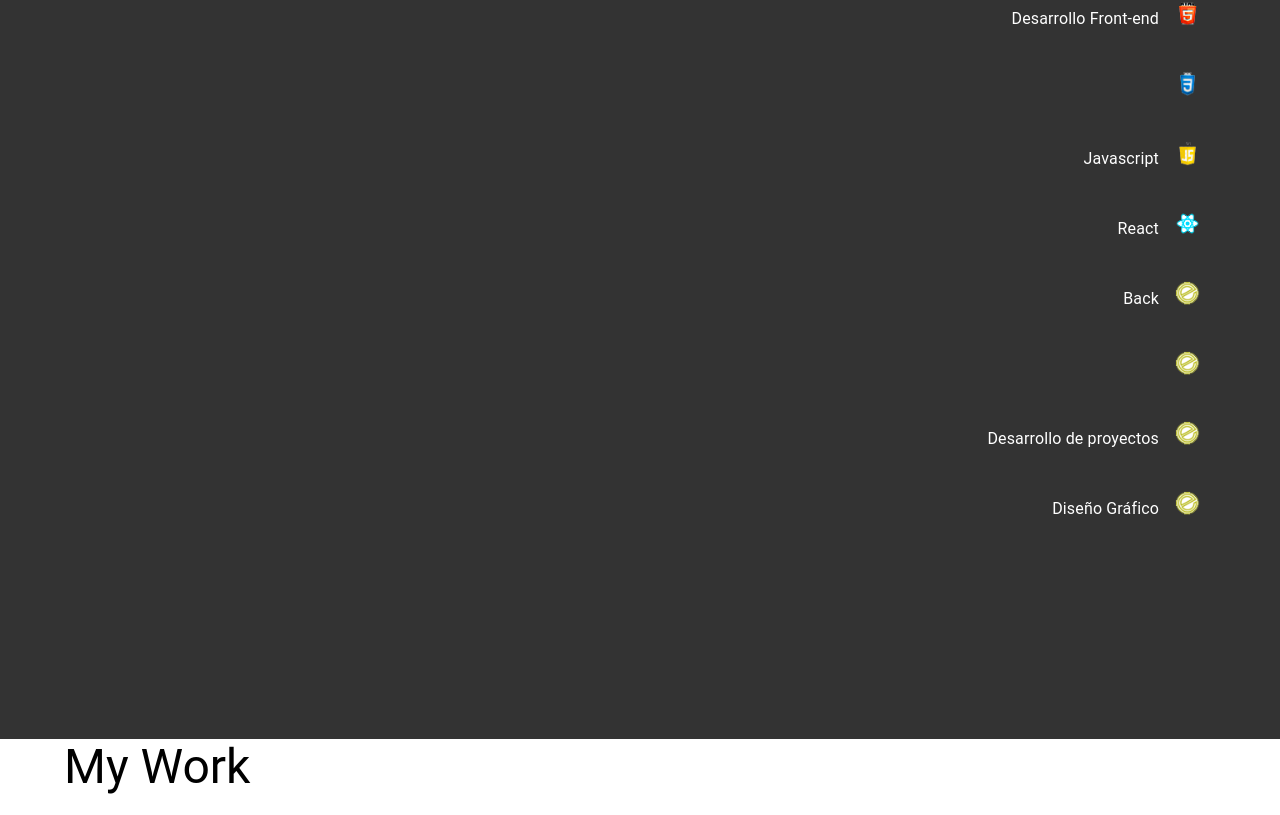
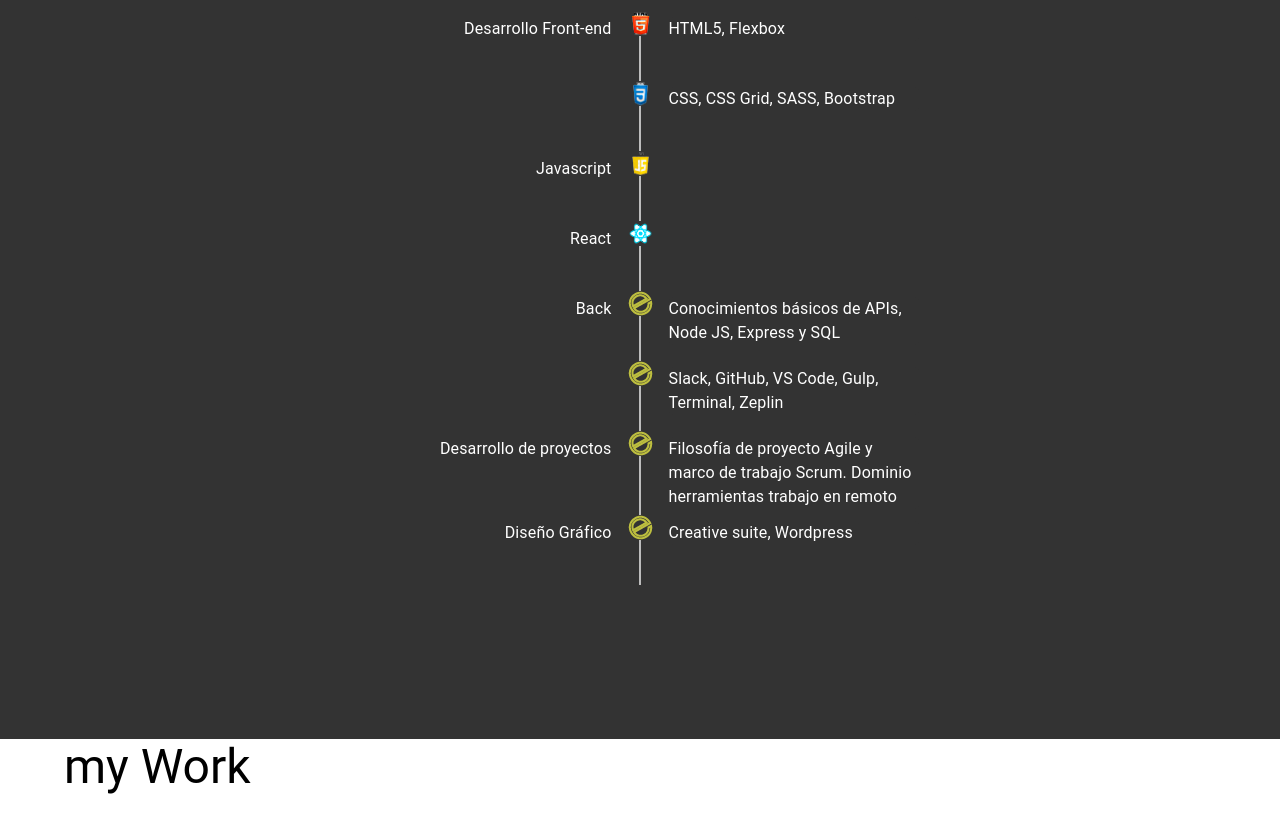
Before and after one commit to luciaenriquezbos/portfolio, a React (Create React App) app: page / in a window 1280 px wide. Shown: the part 925-1740 px from the top of the page. Built offline with nearby package versions, Linux system fonts and the light colour scheme.

Commit message:
add all skils

```diff
--- a/src/components/App.js
+++ b/src/components/App.js
@@ -11,9 +11,9 @@ const App = () => {
     <div className={classes.root}>
       <Navbar />
       <About id="about" dark={false} />
-      <Skills title="Skills" id="skills" dark={true} />
-      <MyWork title="My Work" id="work" dark={false} />
-      <Contact title="Contact" id="contact" dark={false} />
+      <Skills title="skills" id="skills" dark={true} />
+      <MyWork title="my Work" id="work" dark={false} />
+      <Contact title="contact" id="contact" dark={false} />
     </div>
   );
 };
--- a/src/components/Skills.js
+++ b/src/components/Skills.js
@@ -22,6 +22,7 @@ const useStyles = makeStyles((theme) => ({
     color: "#fff",
   },
   sectioncontent: {
+    padding: " 10px",
     maxWidth: "90vw",
     margin: "0 auto",
   },
--- a/src/components/Technologies.js
+++ b/src/components/Technologies.js
@@ -6,11 +6,13 @@ import iconcreact from "../Images/logoract.png";
 import iconebos from "../Images/logoebos.png";
 import {
   Timeline,
+  TimelineConnector,
+  TimelineContent,
   TimelineItem,
   TimelineOppositeContent,
   TimelineSeparator,
 } from "@material-ui/lab";
-import { makeStyles, Typography } from "@material-ui/core";
+import { makeStyles, Typography, Paper } from "@material-ui/core";
 
 const Technologies = () => {
   const classes = useStyles();
@@ -39,7 +41,7 @@ const Technologies = () => {
     {
       skill: "Back",
       src: iconebos,
-      title: "conocimientos básicos de APIs, Node JS, Express y SQL",
+      title: "Conocimientos básicos de APIs, Node JS, Express y SQL",
     },
     {
       skill: " ",
@@ -50,12 +52,12 @@ const Technologies = () => {
       skill: "Desarrollo de proyectos",
       src: iconebos,
       title:
-        "filosofía de proyecto Agile y marco de trabajo Scrum. Dominio herramientas trabajo en remoto",
+        "Filosofía de proyecto Agile y marco de trabajo Scrum. Dominio herramientas trabajo en remoto",
     },
     {
       skill: "Diseño Gráfico",
       src: iconebos,
-      title: "creative suite, wordpress",
+      title: "Creative suite, Wordpress",
     },
   ];
 
@@ -68,7 +70,14 @@ const Technologies = () => {
           </TimelineOppositeContent>
           <TimelineSeparator>
             <img src={src} alt={title} className={classes.customlogo} />
+
+            <TimelineConnector color="white" />
           </TimelineSeparator>
+          <TimelineContent>
+            <Paper elevation={0} className={classes.paper}>
+              <Typography>{title}</Typography>
+            </Paper>
+          </TimelineContent>
         </TimelineItem>
       ))}
     </Timeline>
@@ -77,6 +86,12 @@ const Technologies = () => {
 
 const useStyles = makeStyles((theme) => ({
   customlogo: { width: "25px" },
+  paper: {
+    padding: "6px, 16px",
+    color: "white",
+    background: "#333",
+    maxWidth: "250px",
+  },
 }));
 
 export default Technologies;
```
Also changed, not shown: src/Images/logoebos.png.
